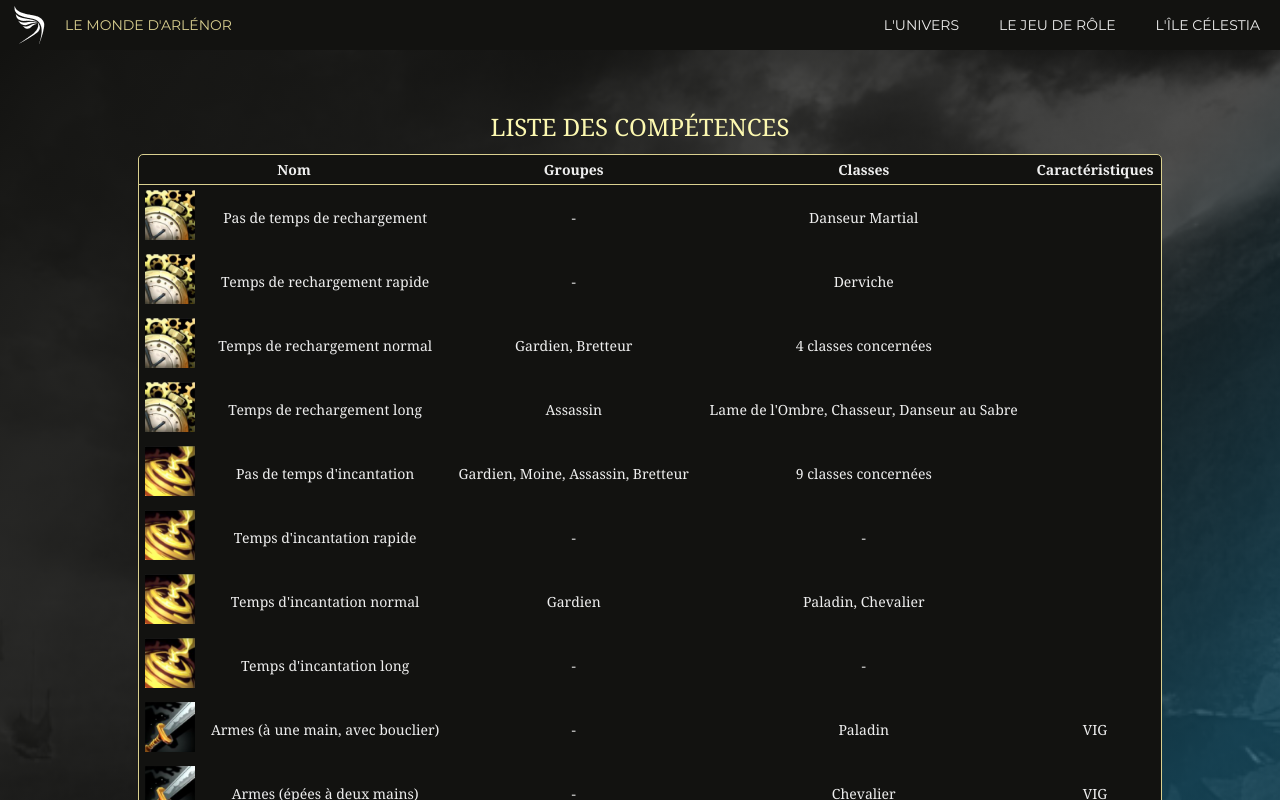
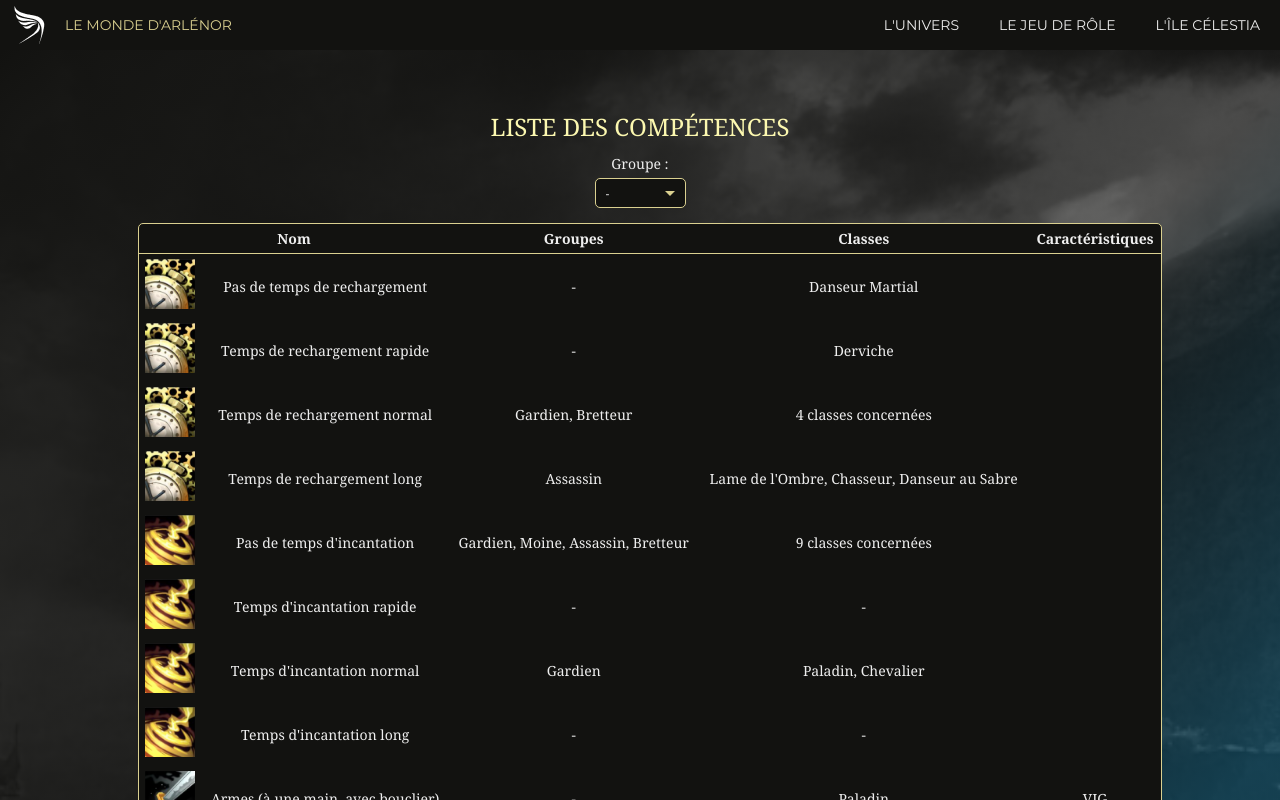
Before and after one commit to Spefire/MondeArlenor_WEBSITE_VUE, a Vue app: page /roleplay/skills in a window 1280 px wide. Shown: the top 800 px of the page. Built offline with nearby package versions, Linux system fonts and the light colour scheme.

Commit message:
Feat(skills): Add filter for groups

```diff
--- a/src/models/ArlenorClass.ts
+++ b/src/models/ArlenorClass.ts
@@ -4,6 +4,13 @@ export class ArlenorClass {
   public name: string;
   public description: string;
   public arlenorGroup: ArlenorGroup;
+
+  get code(): string {
+    let code = this.name;
+    code = code.normalize("NFD").replace(/\p{Diacritic}/gu, "");
+    code = code.replace(/\s/g, "");
+    return code.toUpperCase();
+  }
 
   constructor(name: string, arlenorGroup: ArlenorGroup) {
     this.name = name;
--- a/src/models/ArlenorGroup.ts
+++ b/src/models/ArlenorGroup.ts
@@ -4,6 +4,13 @@ export class ArlenorGroup {
   public name: string;
   public role: RoleEnum;
   public description: string;
+
+  get code(): string {
+    let code = this.name;
+    code = code.normalize("NFD").replace(/\p{Diacritic}/gu, "");
+    code = code.replace(/\s/g, "");
+    return code.toUpperCase();
+  }
 
   constructor(name: string, role: RoleEnum) {
     this.name = name;
--- a/src/styles/global.scss
+++ b/src/styles/global.scss
@@ -153,6 +153,64 @@ textarea {
   }
 }
 
+// Select / Dropdown
+.dropdown {
+  position: relative;
+  overflow: hidden;
+  height: 30px;
+  border-radius: 5px;
+  border: 1px solid $secondary-color;
+  background: $black-color;
+}
+
+.dropdown:after {
+  content: "";
+  position: absolute;
+  z-index: 2;
+  top: 10px;
+  right: 10px;
+  width: 0;
+  height: 0;
+  border: 5px dashed;
+  border-color: $black-color transparent;
+  pointer-events: none;
+}
+
+.dropdown:after {
+  margin-top: 2px;
+  border-bottom: none;
+  border-top-style: solid;
+  border-top-color: $secondary-color;
+}
+
+.dropdown-select {
+  position: relative;
+  height: 30px;
+  width: 100%;
+  margin: 0;
+  padding: 0px 30px 0px 10px;
+  line-height: 30px;
+  font-size: 12px;
+  font-family: "Noto Serif", serif;
+  color: $white-color;
+  border: 0;
+  border-radius: 0;
+  background: rgba(0, 0, 0, 0) !important;
+  -webkit-appearance: none;
+  cursor: pointer;
+}
+
+.dropdown-select:focus {
+  outline: none;
+}
+
+.dropdown-select > option {
+  padding: 10px;
+  border-radius: 5px;
+  background: $black-color;
+  cursor: pointer;
+}
+
 // Table
 
 table {
--- a/src/views/roleplay/SkillsView.ts
+++ b/src/views/roleplay/SkillsView.ts
@@ -1,6 +1,6 @@
 import { ArlenorClass, getListClasses } from "@/models/ArlenorClass";
 import { ArlenorEnum } from "@/models/ArlenorEnum";
-import { ArlenorGroup } from "@/models/ArlenorGroup";
+import { ArlenorGroup, getListGroups } from "@/models/ArlenorGroup";
 import { ArlenorSkill, getListSkills } from "@/models/ArlenorSkill";
 import { PageTitles } from "@/models/PagesTitles";
 import { defineComponent, Ref, ref } from "vue";
@@ -13,17 +13,24 @@ export default defineComponent({
   setup() {
     const skills = ref(getListSkills());
     const selectedSkill: Ref<ArlenorSkill | null> = ref(null);
+    const filteredSkills: Ref<ArlenorSkill[]> = ref([]);
 
-    return { selectedSkill, skills };
+    const allGroups = getListGroups();
+    const selectedGroup: Ref<string | null> = ref(null);
+
+    return { skills, selectedSkill, filteredSkills, allGroups, selectedGroup };
   },
 
-  computed: {
-    filteredSkills(): ArlenorSkill[] {
-      return this.skills;
-    }
+  mounted() {
+    this.changeFilteredSkills();
   },
 
   methods: {
+    changeFilteredSkills() {
+      this.filteredSkills = this.skills;
+      if (this.selectedGroup) this.filteredSkills = this.skills.filter(skill => skill.arlenorGroups.find(arlGrp => arlGrp.code === this.selectedGroup));
+    },
+
     getLibType(typeSkill: ArlenorEnum) {
       return typeSkill.Libelle;
     },
--- a/src/views/roleplay/SkillsView.vue
+++ b/src/views/roleplay/SkillsView.vue
@@ -5,17 +5,23 @@
 
       <h2>Liste des compétences</h2>
 
-      <!--div class="creation-element">
-        <span>{{ "CREATION.INDICS.ARMOR" | translate }} : </span>
+      <div class="creation-element">
+        <span>Groupe : </span>
         <div class="dropdown">
-          <select class="dropdown-select" [value]="perso.armor?.id" (change)="changeArmor($event.target)">
-            <option value=""></option>
-            <option *ngFor="let a of listArmors" [value]="a.id">{{ a.name }}</option>
+          <select
+            class="dropdown-select"
+            v-model="selectedGroup"
+            @change="changeFilteredSkills">
+            <option :value="null">-</option>
+            <option
+              v-for="(grp, index) in allGroups"
+              :value="grp.code"
+              :key="index">{{ grp.name }}</option>
           </select>
         </div>
-      </div-->
+      </div>
 
-      <table>
+      <table class="margin-top-1">
         <thead>
           <tr>
             <th colspan="2">Nom</th>
```
Also changed, not shown: 1 other file (tests, documents, lock files or other folders).
